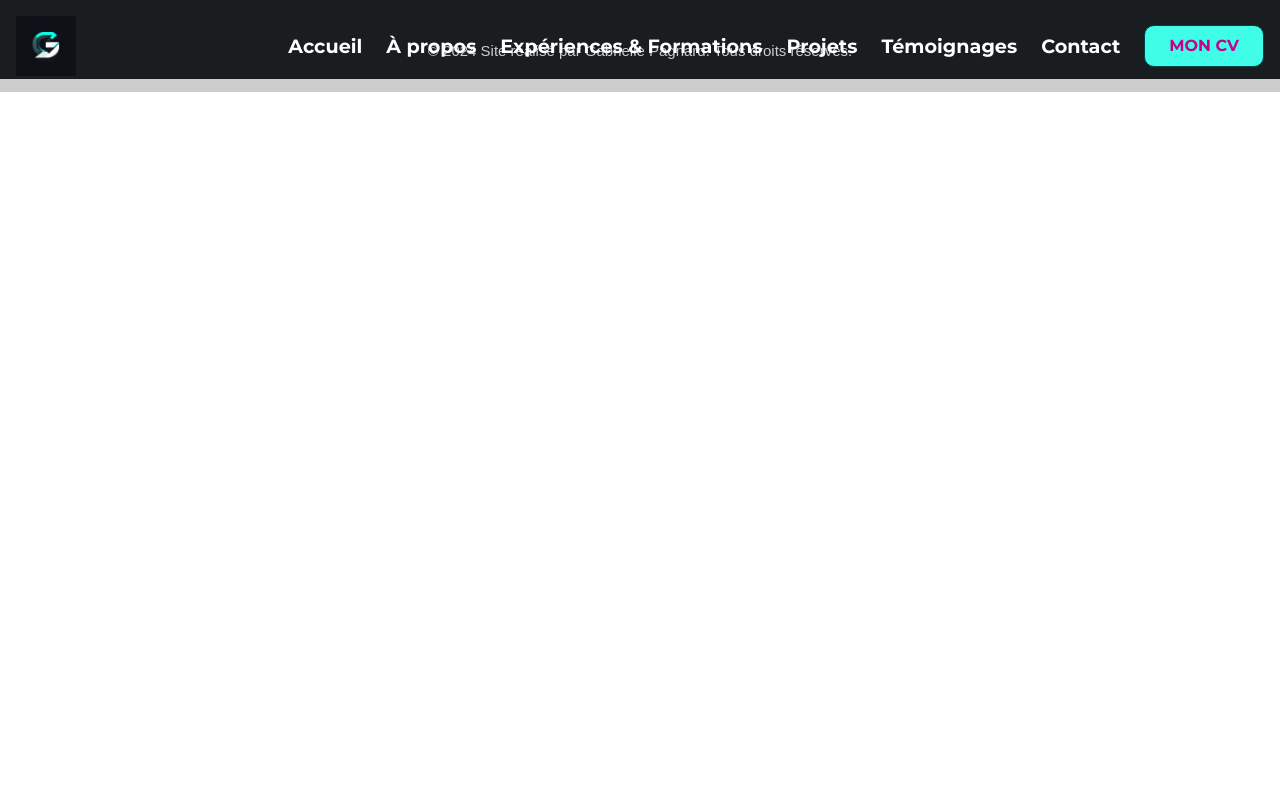
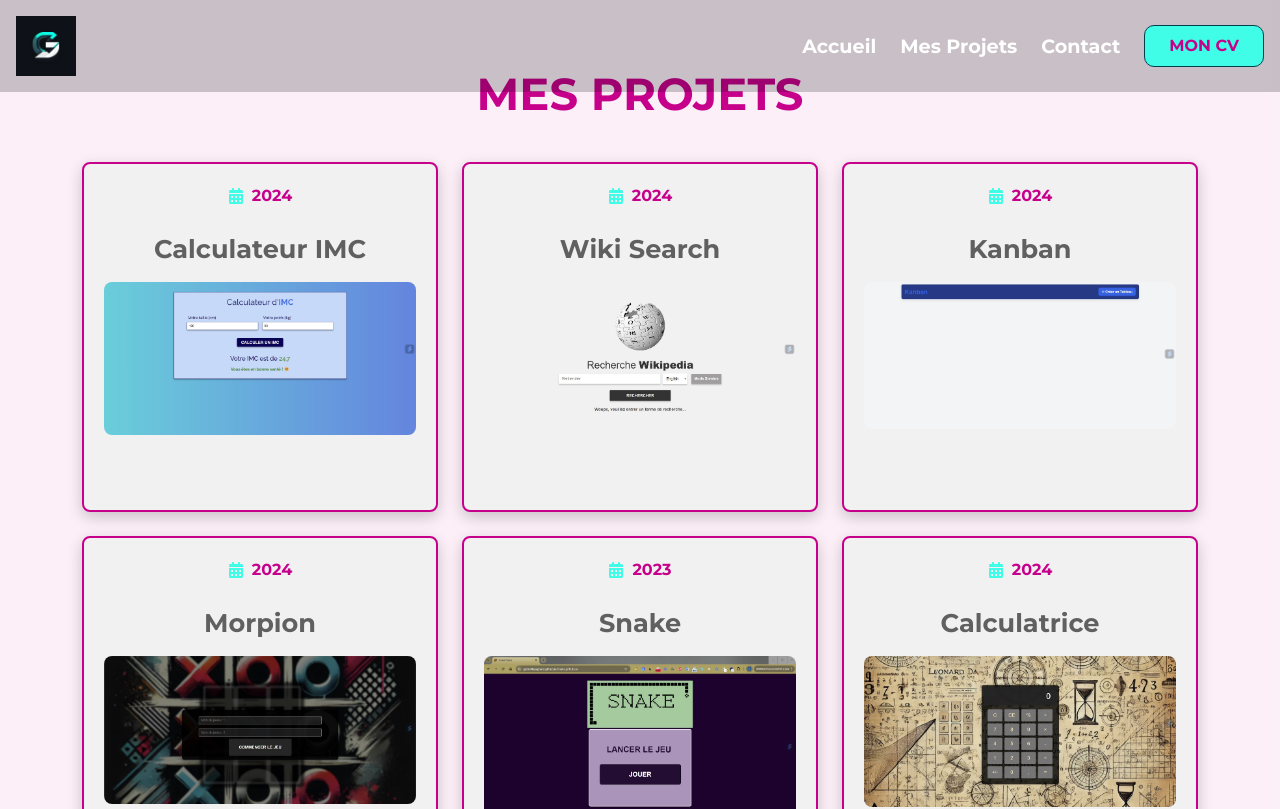
Before and after one commit to GabriellePagnard/Portfolio, a React (Vite) app in the folder frontend/: page /projectsList in a window 1280 px wide. Shown: the top 809 px of the page. Built offline with nearby package versions, Linux system fonts and the light colour scheme.

Commit message:
ajout page contact et modification menu header

```diff
--- a/frontend/src/App.tsx
+++ b/frontend/src/App.tsx
@@ -1,16 +1,17 @@
-import React from 'react';
-import { BrowserRouter as Router, Routes, Route } from 'react-router-dom';
-import Header from './components/Header';
-import Footer from './components/Footer';
-import Home from './components/Home';
-import About from './components/About';
-import Experience from './components/Experience';
-import Projects from './components/Projects';
-import ProjectsList from './components/ProjectsList';
-import ProjectDetails from './components/ProjectDetails';
-import Testimonials from './components/Testimonials';
-import Contact from './components/Contact';
-import './styles/styles.css';
+import React from "react";
+import { BrowserRouter as Router, Routes, Route } from "react-router-dom";
+import Header from "./components/Header";
+import Footer from "./components/Footer";
+import Home from "./components/Home";
+import About from "./components/About";
+import Experience from "./components/Experience";
+import Projects from "./components/Projects";
+import ProjectsList from "./components/ProjectsList";
+import ProjectDetails from "./components/ProjectDetails";
+import Testimonials from "./components/Testimonials";
+import Contact from "./components/Contact";
+import ContactPage from "./pages/ContactPage";
+import "./styles/styles.css";
 
 const App: React.FC = () => {
   return (
@@ -31,11 +32,13 @@ const App: React.FC = () => {
           }
         />
 
-        {/* Route for listing all projects */}
-        <Route path="/projects" element={<ProjectsList />} />
+        {/* Route pour afficher la liste des projets */}
+        <Route path="/projectsList" element={<ProjectsList />} />
 
         {/* Route for individual project details */}
         <Route path="/projects/:id" element={<ProjectDetails />} />
+
+        <Route path="/contact" element={<ContactPage />} />
       </Routes>
       <Footer />
     </Router>
--- a/frontend/src/components/Header.tsx
+++ b/frontend/src/components/Header.tsx
@@ -56,12 +56,9 @@ function Header() {
         </Link>
       </div>
       <nav ref={navBarRef} className={`header__link ${menuOpen ? "active" : ""}`}>
-        <Link to="/" className="header__active">Accueil</Link>
-        <a href="#about">À propos</a>
-        <a href="#experience">Expériences & Formations</a>
-        <a href="#projects">Projets</a>
-        <a href="#testimonials">Témoignages</a>
-        <a href="#contact">Contact</a>
+      <Link to="/" className="header__active">Accueil</Link>
+        <Link to="/projectsList">Mes Projets</Link>
+        <Link to="/contact">Contact</Link>
         <button type="button" onClick={handleDownload} className="header__resume">
           Mon CV
         </button>
--- a/frontend/src/components/Projects.tsx
+++ b/frontend/src/components/Projects.tsx
@@ -133,6 +133,13 @@ const Projects: React.FC = () => {
           ))}
         </Slider>
 
+        {/* Nouveau bouton "Voir tous les projets" */}
+        <div className="text-center my-4">
+          <Link to="/projectsList" className="projects__button">
+            Voir tous les projets
+          </Link>
+        </div>
+
         {/* Flèche de retour en haut */}
         <div
           className={`back-to-top ${showArrow ? "visible" : ""}`}
--- a/frontend/src/components/ProjectsList.tsx
+++ b/frontend/src/components/ProjectsList.tsx
@@ -1,27 +1,57 @@
-import React from 'react';
-import { Link } from 'react-router-dom';
-
-const projects = [
-  { id: 'apotheose', name: 'Apothéose', description: 'Projet de fin de formation' },
-  { id: 'project2', name: 'Projet 2', description: 'Description du projet 2' },
-  { id: 'project3', name: 'Projet 3', description: 'Description du projet 3' },
-];
+import React from "react";
+import { Link } from "react-router-dom";
+import "../styles/Projects.css"; // Vos styles CSS
+import { FaCalendarAlt } from "react-icons/fa";
+import projectsData from "../data/projectsData";
 
 const ProjectsList: React.FC = () => {
   return (
-    <div className="projects-list">
-      <h2>Liste des Projets</h2>
-      <ul>
-        {projects.map(project => (
-          <li key={project.id}>
-            <Link to={`/projects/${project.id}`}>
-              <h3>{project.name}</h3>
-              <p>{project.description}</p>
-            </Link>
-          </li>
-        ))}
-      </ul>
-    </div>
+    <section className="projects" id="projects">
+      <div className="container">
+        <h2 className="projects__title">Mes Projets</h2>
+        <div className="row">
+          {projectsData.map((project) => (
+            <div key={project.id} className="col-md-6 col-lg-4 mb-4">
+              <div className="projects__card">
+                <div className="projects__content">
+                  <div className="projects__date">
+                    <FaCalendarAlt className="projects__icon" />
+                    <p>{project.date}</p>
+                  </div>
+                  <h4 className="projects__content-title">{project.name}</h4>
+
+                  {/* Afficher l'image du projet avec une vérification */}
+                  {project.images && project.images.length > 0 ? (
+                    <img
+                      src={project.images[0]} // Première image du projet
+                      alt={project.name}
+                      className="projects__image img-fluid"
+                    />
+                  ) : (
+                    <img
+                      src="/assets/images/default-image.jpg" // Image par défaut si aucune image n'est présente
+                      alt="Image par défaut"
+                      className="projects__image img-fluid"
+                    />
+                  )}
+
+                  {/* Afficher la description et le bouton lors du survol */}
+                  <div className="projects__details">
+                    <p>{project.description}</p>
+                    <Link
+                      to={`/projects/${project.id}`}
+                      className="projects__button"
+                    >
+                      Découvrir
+                    </Link>
+                  </div>
+                </div>
+              </div>
+            </div>
+          ))}
+        </div>
+      </div>
+    </section>
   );
 };
 
--- /dev/null
+++ b/frontend/src/pages/ContactPage.tsx
@@ -0,0 +1,12 @@
+import React from 'react';
+import Contact from '../components/Contact'; // Assurez-vous que le chemin est correct
+
+const ContactPage: React.FC = () => {
+  return (
+    <div>
+      <Contact />
+    </div>
+  );
+};
+
+export default ContactPage;
--- a/frontend/src/styles/ProjectList.css
+++ b/frontend/src/styles/ProjectList.css
@@ -1,9 +1,42 @@
-// types/Project.ts
-export interface Project {
-  id: number;
-  name: string;
-  description: string;
-  date: string;
-  isEncours: boolean;
-  imageUrl: string;
+.projects__card {
+  background-color: #f1f1f1;
+  border: 2px solid #c7008c;
+  border-radius: 8px;
+  padding: 20px;
+  text-align: center;
+  transition: transform 0.3s ease;
+  height: 100%; /* S'assurer que toutes les cartes sont de hauteur égale */
+  display: flex;
+  flex-direction: column;
+  justify-content: space-between;
+  box-shadow: 0 5px 15px rgba(0, 0, 0, 0.2);
 }
+
+.projects__card:hover {
+  transform: scale(1.05);
+}
+
+.projects__image {
+  width: 100%;
+  height: auto;
+  border-radius: 8px;
+  margin-bottom: 10px;
+}
+
+.projects__button {
+  margin-top: 20px;
+  padding: 0.8rem 2rem;
+  background-color: #40fde7;
+  color: #c7008c;
+  border: 1px solid #00414e;
+  border-radius: 10px;
+  font-weight: bold;
+  font-size: 1.1rem;
+  text-transform: uppercase;
+  transition: background-color 0.3s, transform 0.3s;
+}
+
+.projects__button:hover {
+  background-color: #c7008c;
+  color: #40fde7;
+}
--- a/frontend/src/styles/Projects.css
+++ b/frontend/src/styles/Projects.css
@@ -248,6 +248,26 @@
   background-color: #c7008c;
 }
 
+/* Styles pour le bouton "Voir tous les projets" */
+.projects__button {
+  margin-top: 2rem;
+  padding: 0.8rem 2rem;
+  background-color: #40fde7;
+  color: #c7008c;
+  border: 1px solid #00414e;
+  border-radius: 10px;
+  font-weight: bold;
+  font-size: 1.1rem;
+  text-transform: uppercase;
+  transition: background-color 0.3s, transform 0.3s;
+}
+
+.projects__button:hover {
+  background-color: #c7008c;
+  color: #40fde7;
+  transform: scale(1.05);
+}
+
 
 /* -------- Responsive Styles pour Projets ---------- */
 
```
